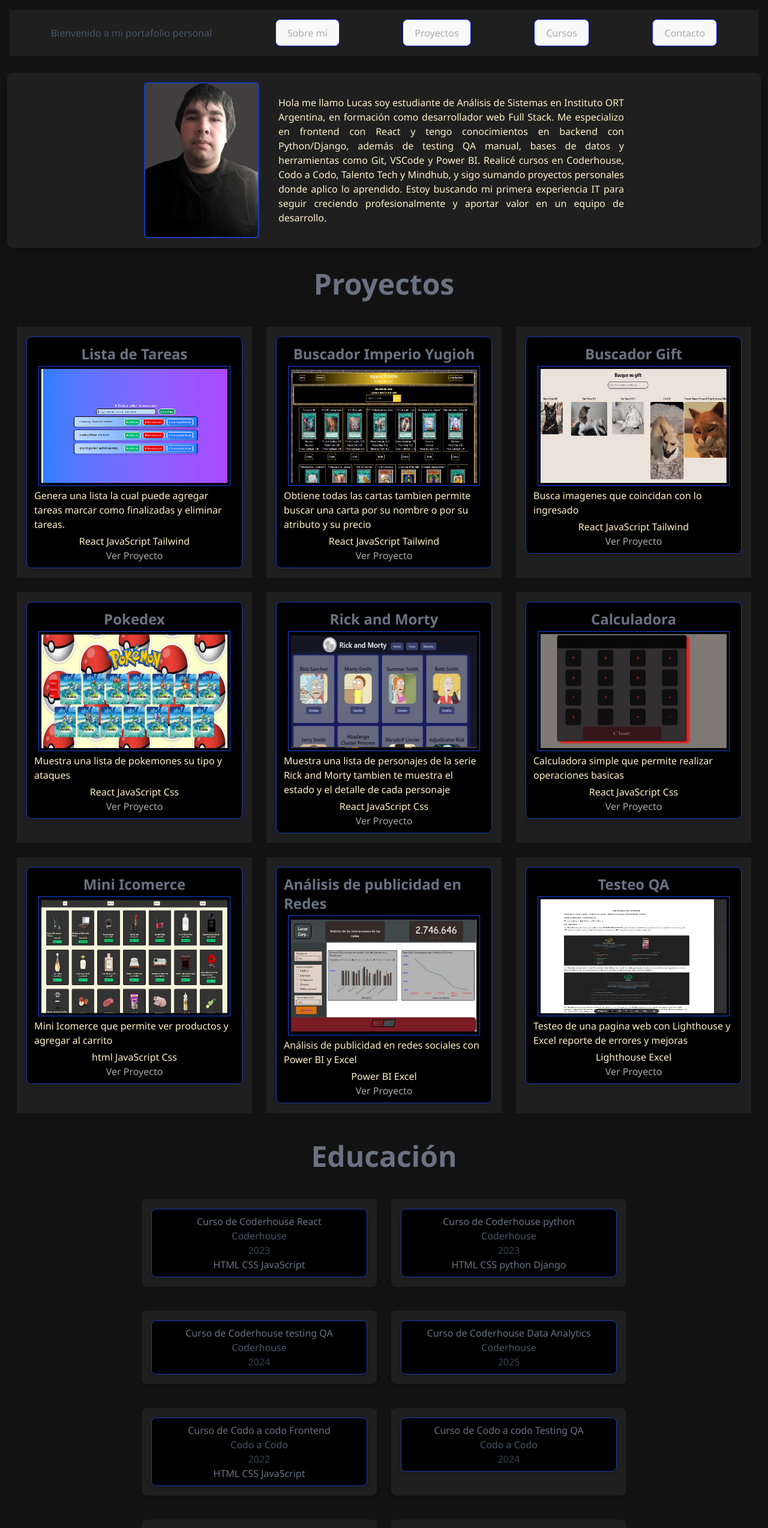
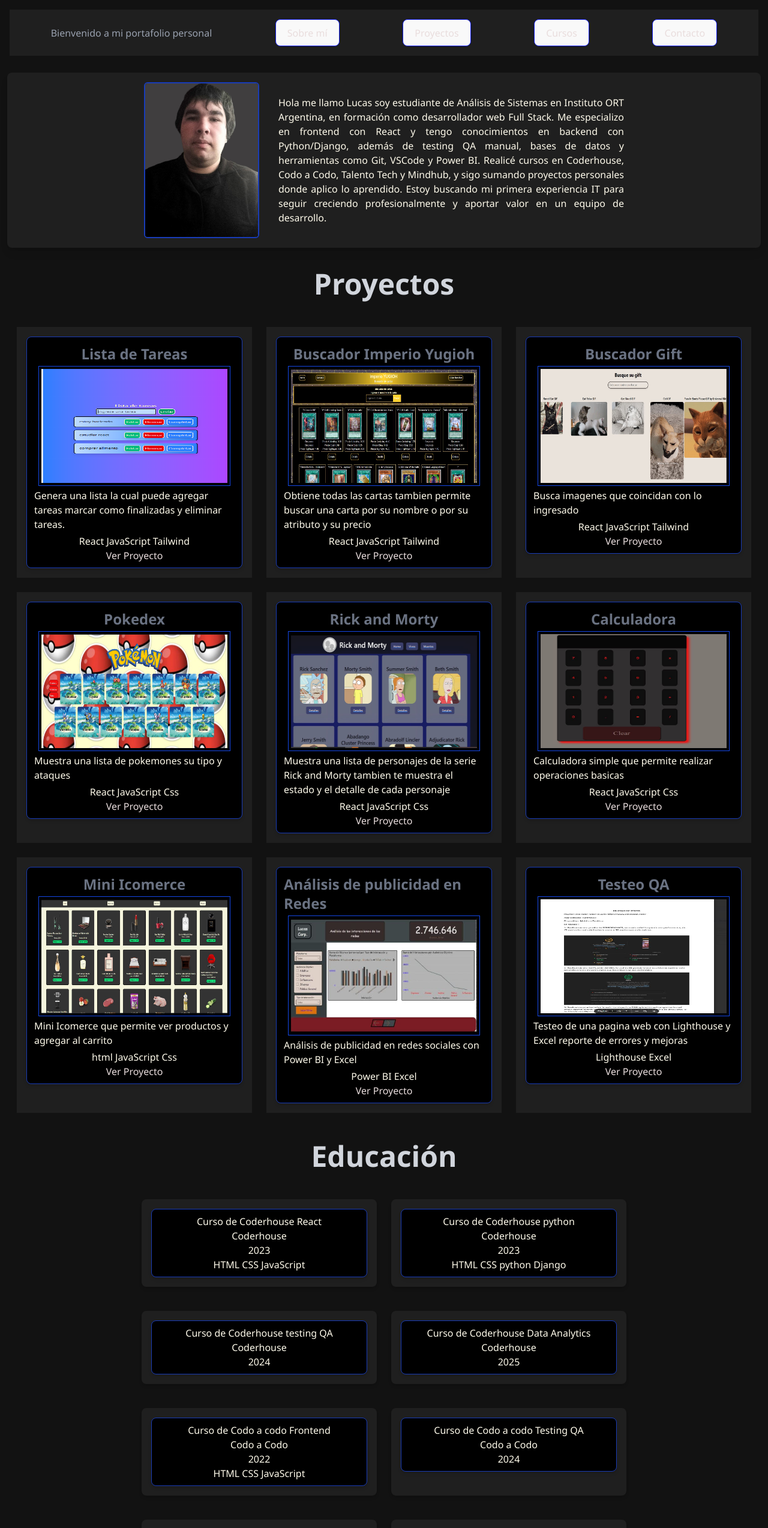
Before and after one commit to spawnew/Portafolio, a React (Vite) app: page / in a window 1280 px wide. Shown: the top 2547 px of the page at 60% size. Built offline with nearby package versions, Linux system fonts and the light colour scheme.

Commit message:
cambio del color de los textos

```diff
--- a/src/Componentes/Acerca.jsx
+++ b/src/Componentes/Acerca.jsx
@@ -15,7 +15,7 @@
             animate={{ scale: 1 }}
                     transition={{ duration: 1.0 }}
                     whileHover={ { scale: 1.05 }}
-                    className="max-w-xl text-justify  text-amber-100">Hola me llamo Lucas soy estudiante de Análisis de Sistemas en Instituto ORT Argentina,
+                    className="max-w-xl text-justify  text-amber-50">Hola me llamo Lucas soy estudiante de Análisis de Sistemas en Instituto ORT Argentina,
                   en formación como desarrollador web Full Stack.
 Me especializo en frontend con React y tengo conocimientos en backend con Python/Django, además de testing QA manual, bases de datos y herramientas como Git, VSCode y Power BI.
 Realicé cursos en Coderhouse, Codo a Codo, Talento Tech y Mindhub, y sigo sumando proyectos personales donde aplico lo aprendido.
--- a/src/Componentes/Educacion/Edu.jsx
+++ b/src/Componentes/Educacion/Edu.jsx
@@ -8,10 +8,10 @@
       viewport={{ once: true, amount: 0.4 }}
 
           className='p-2 bg-black border border-blue-800 rounded-lg shadow-md flex flex-col justify-center items-center hover:scale-105 o hover:shadow-lg w-90'>
-          <p className=' text-gray-500'>{ titulo}</p>
-          <p className=' text-gray-600'>{institucion }</p>
-          <p className=' text-gray-700'>{fecha }</p>
-          <p className=' text-gray-500'>{tecnologia }</p>
+          <p className=' text-amber-50'>{ titulo}</p>
+          <p className=' text-amber-50'>{institucion }</p>
+          <p className=' text-amber-50'>{fecha }</p>
+          <p className=' text-amber-50'>{tecnologia }</p>
     </motion.div>
   )
 }
--- a/src/Componentes/Educacion/Educacion.jsx
+++ b/src/Componentes/Educacion/Educacion.jsx
@@ -6,7 +6,7 @@
   return (
       <section id="cursos" className="p-6 ">
           <div className='w-full text-center text-2xl font-bold text-white mb-6'>
-        <h2 className='text-5xl text-gray-500'>Educación</h2>
+        <h2 className='text-5xl text-gray-300'>Educación</h2>
         </div>
       <div className=' flex flex-wrap justify-center gap-6 p-6 '>
 
--- a/src/Componentes/Navbar.jsx
+++ b/src/Componentes/Navbar.jsx
@@ -7,7 +7,7 @@
 
 <nav className="bg-[#121212] text-[#e0e0e0] p-4 z-50 w-full">
 <ul className="flex flex-col items-center gap-4 bg-[#1f1f1f] p-4 sm:flex-row sm:justify-around sm:gap-0">
-          <p className='text-center text-gray-600'>Bienvenido a mi portafolio personal</p>
+          <p className='text-center text-gray-400'>Bienvenido a mi portafolio personal</p>
 
           <motion.li
   initial={{ opacity: 0, y: 20 }}
@@ -15,7 +15,7 @@
   transition={{ type: 'spring', duration: 1.2 }}
   viewport={{ once: true, amount: 0.3 }}
 >
-  <button className="bg-blue-600 hover:bg-blue-700 transition duration-300 text-gray-500 py-2 px-4 rounded-md shadow">
+  <button className="bg-blue-600 hover:bg-blue-700 transition duration-300 text-amber-50 py-2 px-4 rounded-md shadow">
     <a href="#acerca" className="hover:text-blue-500">Sobre mí</a>
   </button>
 </motion.li>
@@ -26,7 +26,7 @@
   transition={{ type: 'spring', duration: 1.2 }}
   viewport={{ once: true, amount: 0.3 }}
 >
-  <button className="bg-blue-600 hover:bg-blue-700 transition duration-300 text-gray-500 py-2 px-4 rounded-md shadow">
+  <button className="bg-blue-600 hover:bg-blue-700 transition duration-300 text-amber-50 py-2 px-4 rounded-md shadow">
     <a href="#proyectos" className="hover:text-blue-500">Proyectos</a>
   </button>
         </motion.li>
@@ -36,7 +36,7 @@
   transition={{ type: 'spring', duration: 1.2 }}
   viewport={{ once: true, amount: 0.3 }}
 >
-  <button className="bg-blue-600 hover:bg-blue-700 transition duration-300 text-gray-500 py-2 px-4 rounded-md shadow">
+  <button className="bg-blue-600 hover:bg-blue-700 transition duration-300 text-amber-50 py-2 px-4 rounded-md shadow">
     <a href="#cursos" className="hover:text-blue-500">Cursos</a>
   </button>
 </motion.li>
@@ -47,7 +47,7 @@
   transition={{ type: 'spring', duration: 1.2 }}
   viewport={{ once: true, amount: 0.3 }}
 >
-  <button className="bg-blue-600 hover:bg-blue-700 transition duration-300 text-gray-500 py-2 px-4 rounded-md shadow">
+  <button className="bg-blue-600 hover:bg-blue-700 transition duration-300  text-amber-50 py-2 px-4 rounded-md shadow">
     <a href="#contacto" className="hover:text-blue-500">Contacto</a>
   </button>
 </motion.li>
--- a/src/Componentes/Proyecto/ProyectoCard.jsx
+++ b/src/Componentes/Proyecto/ProyectoCard.jsx
@@ -10,8 +10,8 @@
      className='p-2 bg-black border border-blue-800 rounded-lg shadow-md flex flex-col justify-center items-center hover:scale-105 o hover:shadow-lg w-90'>
           <h2 className='text-2xl font-bold p-1 text-gray-500'> {titulo}</h2>
           <img src={imagen} className='w-80 h-50 p-1 border-1 border-blue-700' alt="foto del proyecto"  />
-          <p className='text-amber-100 p-1'>{descripcion}</p>
-          <p className='text-amber-100 '>{tecnologia}</p>
+          <p className='text-amber-50 p-1'>{descripcion}</p>
+          <p className='text-amber-50 '>{tecnologia}</p>
           <a href={url} className='text-blue-500 hover:underline'>Ver Proyecto</a>
 
 
--- a/src/Componentes/Proyecto/Proyectos.jsx
+++ b/src/Componentes/Proyecto/Proyectos.jsx
@@ -13,7 +13,7 @@
 
 
 <div className='w-full text-center text-2xl font-bold text-gray-500 mb-6'>
-        <h2 className='text-5xl'>Proyectos</h2>
+        <h2 className='text-5xl text-gray-300'>Proyectos</h2>
         </div>
           {proyecto.map((proyecto) => (
      <motion.div
--- a/src/index.css
+++ b/src/index.css
@@ -18,7 +18,7 @@
 
 a {
   font-weight: 500;
-  color:darkgray;
+  color:rgb(233, 221, 221);
   text-decoration: inherit;
 }
 a:hover {
```
